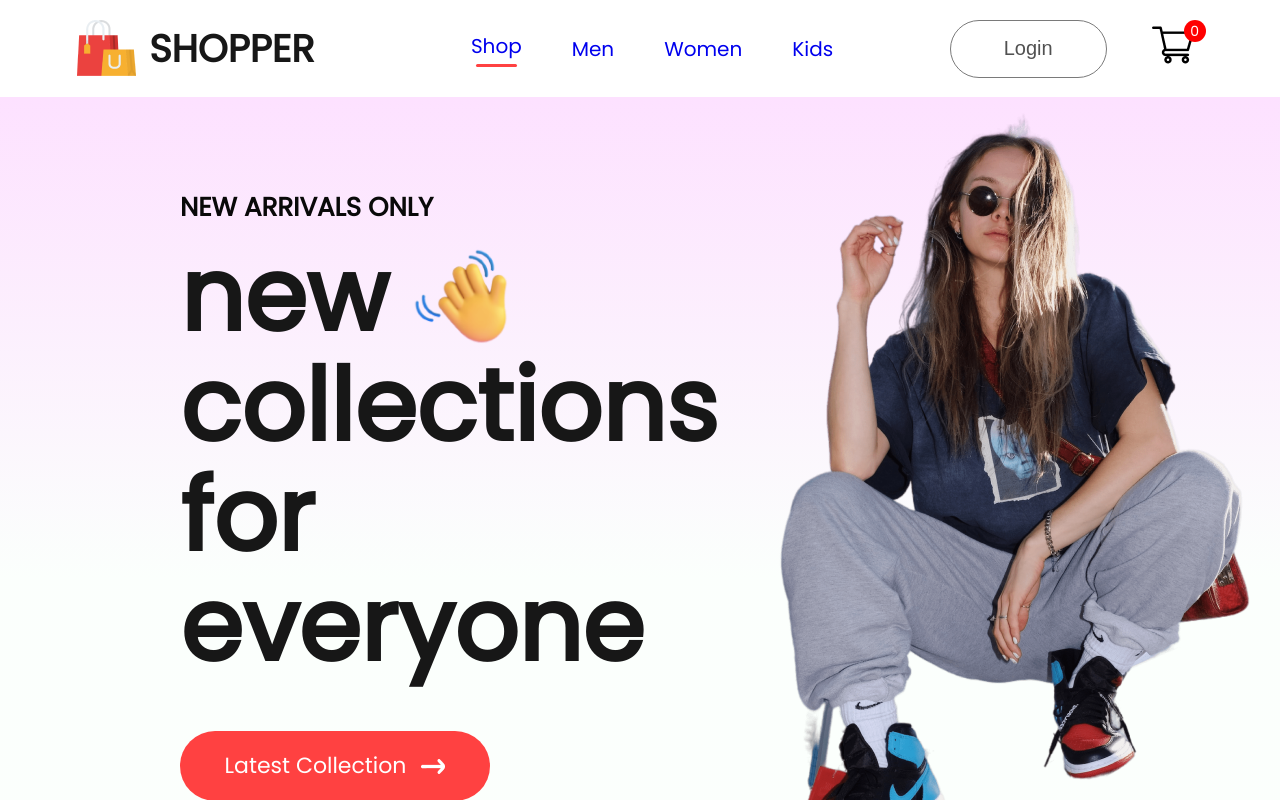
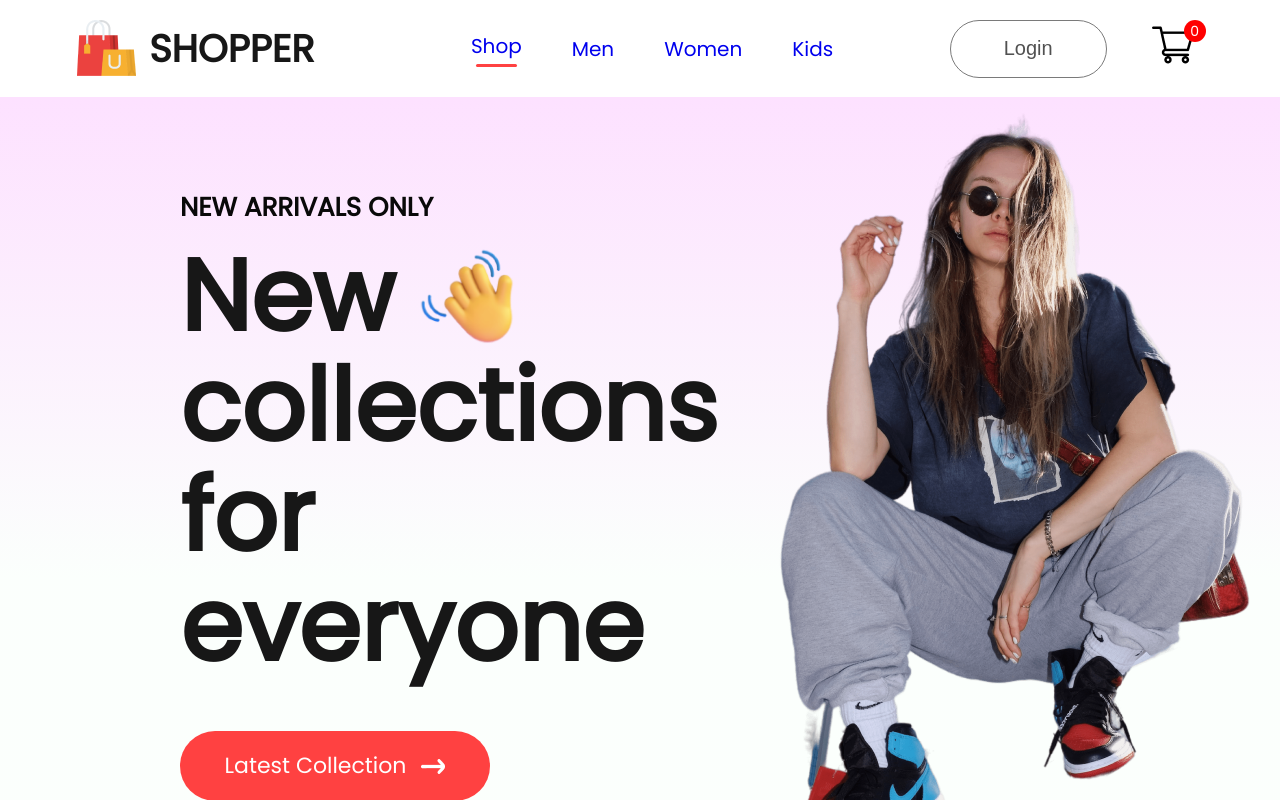
Before and after one commit to Jossyboydgenius/E-shop, a React (Create React App) app: page / in a window 1280 px wide. Shown: the top 800 px of the page. Built offline with nearby package versions, Linux system fonts and the light colour scheme.

Commit message:
E-commerce

```diff
--- a/src/Components/Hero/Hero.jsx
+++ b/src/Components/Hero/Hero.jsx
@@ -11,7 +11,7 @@ const Hero = () => {
         <h2>NEW ARRIVALS ONLY</h2>
       <div>
         <div className="hero-hand-icon">
-            <p>new</p>
+            <p>New</p>
             <img src={hand_icon} alt="" />
         </div>
         <p>collections</p>
```
